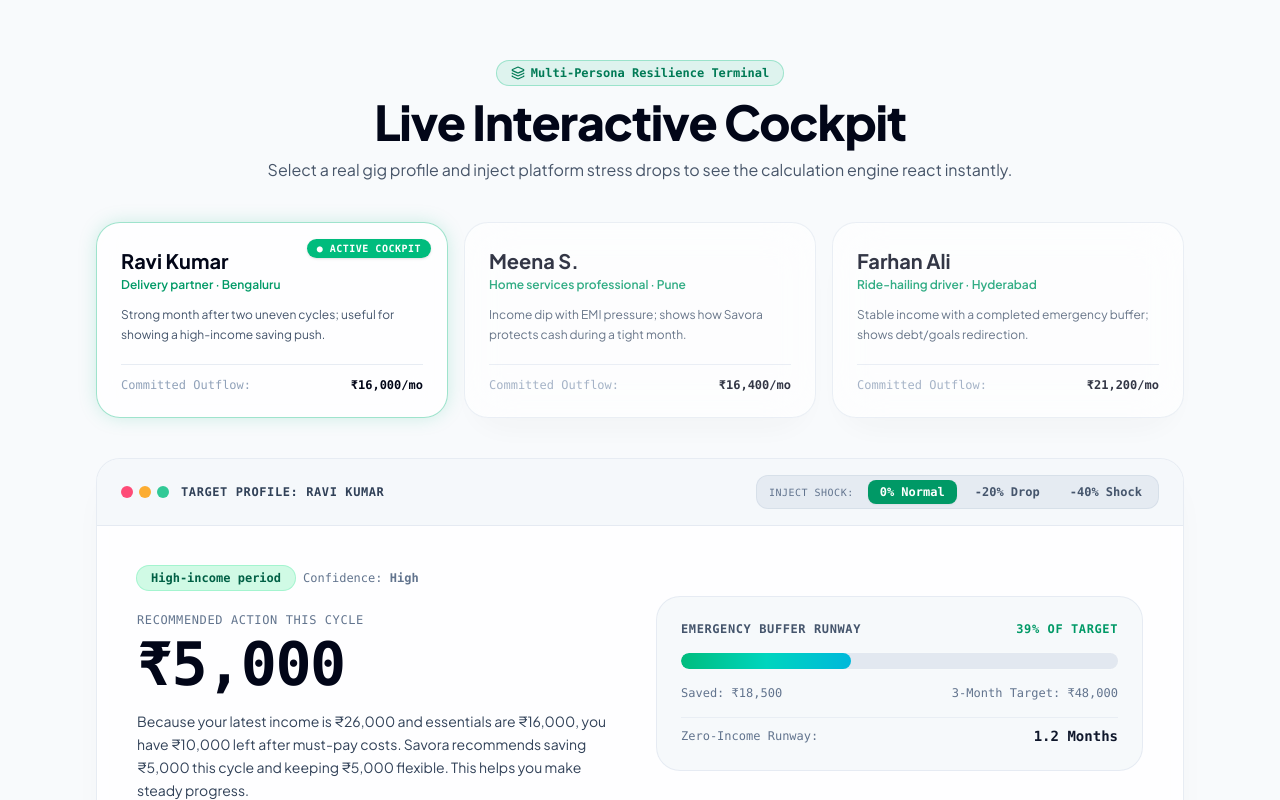
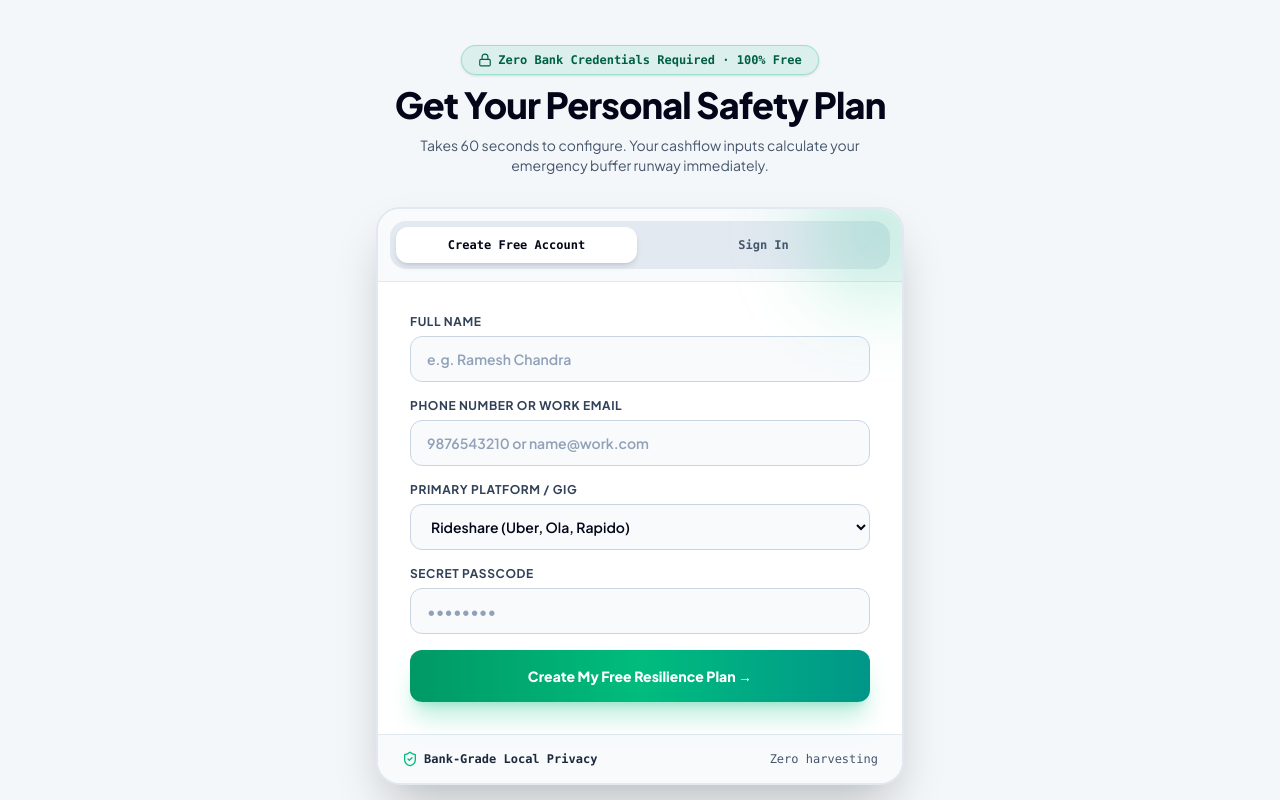
Before and after one commit to Defaulters-sohampratham/Savora, a Next.js app: page / in a window 1280 px wide. Shown: the part 1840-2640 px from the top of the page. Built offline with nearby package versions, Linux system fonts and the light colour scheme; no server answers.

Commit message:
fix(landing): move auth form above demo section and fix card contrast and opacity

```diff
--- a/app/globals.css
+++ b/app/globals.css
@@ -84,8 +84,6 @@ html.dark .ambient-aurora-top {
   background-image:
     linear-gradient(to right, rgba(0, 0, 0, 0.04) 1px, transparent 1px),
     linear-gradient(to bottom, rgba(0, 0, 0, 0.04) 1px, transparent 1px);
-  mask-image: radial-gradient(ellipse 70% 60% at 50% 25%, black 40%, transparent 100%);
-  -webkit-mask-image: radial-gradient(ellipse 70% 60% at 50% 25%, black 40%, transparent 100%);
 }
 
 html.dark .bg-tech-grid {
--- a/app/page.tsx
+++ b/app/page.tsx
@@ -303,17 +303,17 @@ export default function LandingPage() {
           {/* Quick Action CTA Buttons */}
           <div className="mt-10 flex flex-col items-center justify-center gap-4 sm:flex-row">
             <a
-              href="#demo"
+              href="#auth"
               className="inline-flex w-full items-center justify-center gap-2.5 rounded-2xl bg-gradient-to-r from-emerald-500 to-teal-600 px-8 py-4 text-sm font-bold text-white shadow-xl shadow-emerald-500/25 hover:from-emerald-600 hover:to-teal-700 active:scale-95 transition-all duration-200 sm:w-auto cursor-pointer"
             >
-              <span>Explore 3 Real Worker Cockpits</span>
+              <span>Create Free Account</span>
               <ArrowRight className="h-4 w-4" />
             </a>
             <a
-              href="#auth"
+              href="#demo"
               className="inline-flex w-full items-center justify-center gap-2 rounded-2xl glass-cockpit px-8 py-4 text-sm font-bold text-slate-800 hover:text-slate-950 dark:text-slate-200 dark:hover:text-white active:scale-95 transition-all duration-200 sm:w-auto shadow-md"
             >
-              <span>Create Free Account</span>
+              <span>Explore 3 Real Worker Cockpits</span>
             </a>
           </div>
         </div>
@@ -396,9 +396,191 @@ export default function LandingPage() {
       </section>
 
       {/* ========================================================================= */}
-      {/* 3. INTERACTIVE 3-WORKER LIVE COCKPIT (THE CENTERPIECE)                    */}
+      {/* 3. AUTH SECTION: High-Contrast, Solid, Luminous Card (Positioned Above Demo) */}
       {/* ========================================================================= */}
-      <section id="demo" className="py-24 relative overflow-hidden">
+      <section id="auth" className="py-20 border-t border-slate-200 dark:border-white/10 bg-slate-100/50 dark:bg-[#050c0e] relative">
+        <div className="mx-auto max-w-xl px-4 sm:px-6 space-y-8">
+          <div className="text-center space-y-2.5">
+            <div className="inline-flex items-center gap-1.5 rounded-full border border-emerald-500/30 bg-emerald-500/10 px-4 py-1.5 text-xs font-mono font-bold text-emerald-800 dark:text-emerald-300 shadow-sm">
+              <Lock className="h-3.5 w-3.5" />
+              <span>Zero Bank Credentials Required · 100% Free</span>
+            </div>
+            <h2 className="text-3xl sm:text-4xl font-black tracking-tight text-slate-950 dark:text-white">
+              Get Your Personal Safety Plan
+            </h2>
+            <p className="text-xs sm:text-sm text-slate-600 dark:text-slate-400 max-w-md mx-auto">
+              Takes 60 seconds to configure. Your cashflow inputs calculate your emergency buffer runway immediately.
+            </p>
+          </div>
+
+          <div className="rounded-3xl border-2 border-slate-200 dark:border-emerald-500/40 bg-white dark:bg-[#07130e] shadow-2xl overflow-hidden relative">
+            {/* Subtle glow aura */}
+            <div className="pointer-events-none absolute -top-12 -right-12 h-36 w-36 rounded-full bg-emerald-500/20 blur-2xl" />
+
+            {/* Pill Tab Switcher */}
+            <div className="p-3 bg-slate-50 dark:bg-slate-950/80 border-b border-slate-200 dark:border-white/10">
+              <div className="grid grid-cols-2 gap-1.5 rounded-2xl bg-slate-200/90 dark:bg-slate-900 p-1.5 text-xs font-bold font-mono">
+                <button
+                  type="button"
+                  onClick={() => setAuthMode("signup")}
+                  className={`py-2.5 rounded-xl transition-all duration-200 cursor-pointer ${
+                    authMode === "signup"
+                      ? "bg-white text-slate-950 shadow-md font-black dark:bg-emerald-600 dark:text-white"
+                      : "text-slate-600 hover:text-slate-950 dark:text-slate-400 dark:hover:text-white"
+                  }`}
+                >
+                  Create Free Account
+                </button>
+                <button
+                  type="button"
+                  onClick={() => setAuthMode("signin")}
+                  className={`py-2.5 rounded-xl transition-all duration-200 cursor-pointer ${
+                    authMode === "signin"
+                      ? "bg-white text-slate-950 shadow-md font-black dark:bg-emerald-600 dark:text-white"
+                      : "text-slate-600 hover:text-slate-950 dark:text-slate-400 dark:hover:text-white"
+                  }`}
+                >
+                  Sign In
+                </button>
+              </div>
+            </div>
+
+            {/* Body */}
+            <div className="p-6 sm:p-8">
+              {isAuthenticated && user ? (
+                <div className="rounded-2xl bg-emerald-500/10 border border-emerald-500/30 p-6 text-center space-y-4">
+                  <CheckCircle2 className="mx-auto h-12 w-12 text-emerald-500" />
+                  <h3 className="text-lg font-black text-slate-950 dark:text-white">You are signed in</h3>
+                  <p className="text-xs font-mono text-slate-600 dark:text-slate-300">
+                    Logged in as <strong>{user.displayName}</strong> ({user.role})
+                  </p>
+                  <div className="flex flex-wrap justify-center gap-3 pt-2">
+                    <Link
+                      href="/onboarding"
+                      className="inline-flex items-center gap-2 rounded-xl bg-emerald-600 px-5 py-2.5 text-xs font-bold text-white shadow-md hover:bg-emerald-700 transition"
+                    >
+                      <span>Update Cashflow Inputs</span>
+                      <ArrowRight className="h-3.5 w-3.5" />
+                    </Link>
+                    <Link
+                      href="/dashboard"
+                      className="inline-flex items-center gap-2 rounded-xl glass-cockpit px-4 py-2.5 text-xs font-semibold text-slate-800 dark:text-slate-200 hover:text-emerald-500 transition"
+                    >
+                      <span>Open Cockpit</span>
+                    </Link>
+                  </div>
+                </div>
+              ) : authSuccess ? (
+                <div className="rounded-2xl bg-emerald-500/10 border border-emerald-500/30 p-6 text-center space-y-3">
+                  <CheckCircle2 className="mx-auto h-12 w-12 text-emerald-500" />
+                  <h3 className="text-lg font-bold text-emerald-950 dark:text-emerald-200">Success!</h3>
+                  <p className="text-xs text-emerald-800 dark:text-emerald-300">{authSuccess}</p>
+                </div>
+              ) : (
+                <form onSubmit={handleAuthSubmit} className="space-y-4">
+                  {authError && (
+                    <div className="rounded-xl border border-rose-500/30 bg-rose-500/10 p-3.5 text-xs font-mono text-rose-800 dark:text-rose-300">
+                      {authError}
+                    </div>
+                  )}
+
+                  {authMode === "signup" && (
+                    <div>
+                      <label className="block text-xs font-bold uppercase tracking-wider text-slate-700 dark:text-slate-300">
+                        Full Name
+                      </label>
+                      <input
+                        type="text"
+                        required
+                        value={formData.name}
+                        onChange={(e) => setFormData({ ...formData, name: e.target.value })}
+                        placeholder="e.g. Ramesh Chandra"
+                        className="mt-1.5 w-full rounded-xl border border-slate-300 bg-slate-50 px-4 py-3 text-sm font-semibold text-slate-950 placeholder:text-slate-400 focus:border-emerald-500 focus:bg-white focus:ring-2 focus:ring-emerald-500/30 focus:outline-none dark:border-white/15 dark:bg-[#0c1813] dark:text-white dark:placeholder:text-slate-500 dark:focus:border-emerald-400 transition"
+                      />
+                    </div>
+                  )}
+
+                  <div>
+                    <label className="block text-xs font-bold uppercase tracking-wider text-slate-700 dark:text-slate-300">
+                      Phone Number or Work Email
+                    </label>
+                    <input
+                      type="text"
+                      required
+                      value={formData.contact}
+                      onChange={(e) => setFormData({ ...formData, contact: e.target.value })}
+                      placeholder="9876543210 or name@work.com"
+                      className="mt-1.5 w-full rounded-xl border border-slate-300 bg-slate-50 px-4 py-3 text-sm font-semibold text-slate-950 placeholder:text-slate-400 focus:border-emerald-500 focus:bg-white focus:ring-2 focus:ring-emerald-500/30 focus:outline-none dark:border-white/15 dark:bg-[#0c1813] dark:text-white dark:placeholder:text-slate-500 dark:focus:border-emerald-400 transition"
+                    />
+                  </div>
+
+                  {authMode === "signup" && (
+                    <div>
+                      <label className="block text-xs font-bold uppercase tracking-wider text-slate-700 dark:text-slate-300">
+                        Primary Platform / Gig
+                      </label>
+                      <select
+                        value={formData.category}
+                        onChange={(e) => setFormData({ ...formData, category: e.target.value })}
+                        className="mt-1.5 w-full rounded-xl border border-slate-300 bg-slate-50 px-4 py-3 text-sm font-semibold text-slate-950 focus:border-emerald-500 focus:bg-white focus:ring-2 focus:ring-emerald-500/30 focus:outline-none dark:border-white/15 dark:bg-[#0c1813] dark:text-white dark:focus:border-emerald-400 transition"
+                      >
+                        <option value="Rideshare (Uber, Ola)">Rideshare (Uber, Ola, Rapido)</option>
+                        <option value="Delivery (Zomato, Swiggy)">Food Delivery (Zomato, Swiggy)</option>
+                        <option value="Quick Commerce (Blinkit, Zepto)">Quick Commerce (Blinkit, Zepto)</option>
+                        <option value="Freelance Creative / Tech">Freelance Creative / Tech</option>
+                      </select>
+                    </div>
+                  )}
+
+                  <div>
+                    <label className="block text-xs font-bold uppercase tracking-wider text-slate-700 dark:text-slate-300">
+                      Secret Passcode
+                    </label>
+                    <input
+                      type="password"
+                      required
+                      value={formData.pass}
+                      onChange={(e) => setFormData({ ...formData, pass: e.target.value })}
+                      placeholder="••••••••"
+                      className="mt-1.5 w-full rounded-xl border border-slate-300 bg-slate-50 px-4 py-3 text-sm font-semibold text-slate-950 placeholder:text-slate-400 focus:border-emerald-500 focus:bg-white focus:ring-2 focus:ring-emerald-500/30 focus:outline-none dark:border-white/15 dark:bg-[#0c1813] dark:text-white dark:placeholder:text-slate-500 dark:focus:border-emerald-400 transition"
+                    />
+                  </div>
+
+                  <button
+                    type="submit"
+                    disabled={authLoading}
+                    className="w-full rounded-xl bg-gradient-to-r from-emerald-600 via-emerald-500 to-teal-600 hover:from-emerald-700 hover:to-teal-700 py-4 text-sm font-black text-white shadow-xl shadow-emerald-500/25 active:scale-[0.98] transition-all disabled:opacity-50 cursor-pointer"
+                  >
+                    {authLoading ? (
+                      <span className="flex items-center justify-center gap-2">
+                        <Loader2 className="h-4 w-4 animate-spin" />
+                        <span>Processing securely...</span>
+                      </span>
+                    ) : authMode === "signup" ? (
+                      "Create My Free Resilience Plan →"
+                    ) : (
+                      "Sign In to My Dashboard →"
+                    )}
+                  </button>
+                </form>
+              )}
+            </div>
+
+            <div className="border-t border-slate-200 dark:border-white/10 bg-slate-50 dark:bg-[#060e0a] px-6 py-4 text-xs font-mono text-slate-600 dark:text-slate-300 flex items-center justify-between">
+              <span className="flex items-center gap-1.5 font-semibold text-slate-800 dark:text-slate-200">
+                <ShieldCheck className="h-4 w-4 text-emerald-500" />
+                Bank-Grade Local Privacy
+              </span>
+              <span>Zero harvesting</span>
+            </div>
+          </div>
+        </div>
+      </section>
+
+      {/* ========================================================================= */}
+      {/* 4. INTERACTIVE 3-WORKER LIVE COCKPIT (THE CENTERPIECE)                    */}
+      {/* ========================================================================= */}
+      <section id="demo" className="py-24 border-t border-slate-200/80 dark:border-white/[0.08] relative overflow-hidden">
         <div className="mx-auto max-w-6xl px-4 sm:px-6 lg:px-8 space-y-10">
           <div className="text-center max-w-3xl mx-auto space-y-3">
             <div className="inline-flex items-center gap-1.5 rounded-full border border-emerald-500/30 bg-emerald-500/10 px-3.5 py-1 text-xs font-mono font-bold text-emerald-700 dark:text-emerald-300">
@@ -603,185 +785,6 @@ export default function LandingPage() {
       </section>
 
       {/* ========================================================================= */}
-      {/* 4. AUTH SECTION: Ultra-Clean High-Tech Card                               */}
-      {/* ========================================================================= */}
-      <section id="auth" className="py-20 border-t border-slate-200/80 dark:border-white/[0.08] bg-tech-grid">
-        <div className="mx-auto max-w-xl px-4 sm:px-6 space-y-8">
-          <div className="text-center space-y-2">
-            <div className="inline-flex items-center gap-1.5 rounded-full border border-emerald-500/30 bg-emerald-500/10 px-3 py-1 text-xs font-mono font-semibold text-emerald-700 dark:text-emerald-300">
-              <Lock className="h-3.5 w-3.5" />
-              <span>Zero Bank Credentials Required</span>
-            </div>
-            <h2 className="text-3xl sm:text-4xl font-black tracking-tight text-slate-950 dark:text-white">
-              Get Your Personal Safety Plan
-            </h2>
-            <p className="text-xs sm:text-sm text-slate-500 dark:text-slate-400">
-              Takes 60 seconds to configure. Your data never leaves your browser unless connected to your cloud account.
-            </p>
-          </div>
-
-          <div className="glass-cockpit rounded-3xl border border-slate-200/90 dark:border-white/[0.1] shadow-2xl overflow-hidden">
-            {/* Pill Tab Switcher */}
-            <div className="p-3 bg-slate-100/70 dark:bg-slate-950/60 border-b border-slate-200/60 dark:border-white/[0.06]">
-              <div className="grid grid-cols-2 gap-1 rounded-xl bg-slate-200/80 dark:bg-slate-900 p-1 text-xs font-semibold">
-                <button
-                  type="button"
-                  onClick={() => setAuthMode("signup")}
-                  className={`py-2 rounded-lg transition ${
-                    authMode === "signup"
-                      ? "bg-white text-slate-950 shadow-xs font-bold dark:bg-slate-800 dark:text-white"
-                      : "text-slate-600 hover:text-slate-950 dark:text-slate-400"
-                  }`}
-                >
-                  Create Free Account
-                </button>
-                <button
-                  type="button"
-                  onClick={() => setAuthMode("signin")}
-                  className={`py-2 rounded-lg transition ${
-                    authMode === "signin"
-                      ? "bg-white text-slate-950 shadow-xs font-bold dark:bg-slate-800 dark:text-white"
-                      : "text-slate-600 hover:text-slate-950 dark:text-slate-400"
-                  }`}
-                >
-                  Sign In
-                </button>
-              </div>
-            </div>
-
-            {/* Body */}
-            <div className="p-6 sm:p-8">
-              {isAuthenticated && user ? (
-                <div className="rounded-2xl bg-emerald-500/10 border border-emerald-500/30 p-6 text-center space-y-4">
-                  <CheckCircle2 className="mx-auto h-10 w-10 text-emerald-500" />
-                  <h3 className="text-lg font-bold text-slate-950 dark:text-white">You are signed in</h3>
-                  <p className="text-xs font-mono text-slate-600 dark:text-slate-300">
-                    Logged in as <strong>{user.displayName}</strong> ({user.role})
-                  </p>
-                  <div className="flex flex-wrap justify-center gap-3 pt-2">
-                    <Link
-                      href="/onboarding"
-                      className="inline-flex items-center gap-2 rounded-xl bg-emerald-600 px-5 py-2.5 text-xs font-bold text-white shadow-md hover:bg-emerald-700 transition"
-                    >
-                      <span>Update Cashflow Inputs</span>
-                      <ArrowRight className="h-3.5 w-3.5" />
-                    </Link>
-                    <Link
-                      href="/dashboard"
-                      className="inline-flex items-center gap-2 rounded-xl glass-cockpit px-4 py-2.5 text-xs font-semibold text-slate-800 dark:text-slate-200 hover:text-emerald-500 transition"
-                    >
-                      <span>Open Cockpit</span>
-                    </Link>
-                  </div>
-                </div>
-              ) : authSuccess ? (
-                <div className="rounded-2xl bg-emerald-500/10 border border-emerald-500/30 p-6 text-center space-y-3">
-                  <CheckCircle2 className="mx-auto h-10 w-10 text-emerald-500" />
-                  <h3 className="text-lg font-bold text-emerald-950 dark:text-emerald-200">Success!</h3>
-                  <p className="text-xs text-emerald-800 dark:text-emerald-300">{authSuccess}</p>
-                </div>
-              ) : (
-                <form onSubmit={handleAuthSubmit} className="space-y-4">
-                  {authError && (
-                    <div className="rounded-xl border border-rose-500/30 bg-rose-500/10 p-3.5 text-xs font-mono text-rose-800 dark:text-rose-300">
-                      {authError}
-                    </div>
-                  )}
-
-                  {authMode === "signup" && (
-                    <div>
-                      <label className="block text-xs font-bold uppercase tracking-wider text-slate-600 dark:text-slate-400">
-                        Full Name
-                      </label>
-                      <input
-                        type="text"
-                        required
-                        value={formData.name}
-                        onChange={(e) => setFormData({ ...formData, name: e.target.value })}
-                        placeholder="e.g. Ramesh Chandra"
-                        className="mt-1.5 w-full rounded-xl border border-slate-200 bg-white px-3.5 py-2.5 text-sm font-medium text-slate-900 focus:border-emerald-500 focus:ring-2 focus:ring-emerald-500/20 focus:outline-none dark:border-white/10 dark:bg-slate-950/70 dark:text-white"
-                      />
-                    </div>
-                  )}
-
-                  <div>
-                    <label className="block text-xs font-bold uppercase tracking-wider text-slate-600 dark:text-slate-400">
-                      Phone Number or Work Email
-                    </label>
-                    <input
-                      type="text"
-                      required
-                      value={formData.contact}
-                      onChange={(e) => setFormData({ ...formData, contact: e.target.value })}
-                      placeholder="9876543210 or name@work.com"
-                      className="mt-1.5 w-full rounded-xl border border-slate-200 bg-white px-3.5 py-2.5 text-sm font-medium text-slate-900 focus:border-emerald-500 focus:ring-2 focus:ring-emerald-500/20 focus:outline-none dark:border-white/10 dark:bg-slate-950/70 dark:text-white"
-                    />
-                  </div>
-
-                  {authMode === "signup" && (
-                    <div>
-                      <label className="block text-xs font-bold uppercase tracking-wider text-slate-600 dark:text-slate-400">
-                        Primary Platform / Gig
-                      </label>
-                      <select
-                        value={formData.category}
-                        onChange={(e) => setFormData({ ...formData, category: e.target.value })}
-                        className="mt-1.5 w-full rounded-xl border border-slate-200 bg-white px-3.5 py-2.5 text-sm font-medium text-slate-900 focus:border-emerald-500 focus:ring-2 focus:ring-emerald-500/20 focus:outline-none dark:border-white/10 dark:bg-slate-950/70 dark:text-white"
-                      >
-                        <option value="Rideshare (Uber, Ola)">Rideshare (Uber, Ola, Rapido)</option>
-                        <option value="Delivery (Zomato, Swiggy)">Food Delivery (Zomato, Swiggy)</option>
-                        <option value="Quick Commerce (Blinkit, Zepto)">Quick Commerce (Blinkit, Zepto)</option>
-                        <option value="Freelance Creative / Tech">Freelance Creative / Tech</option>
-                      </select>
-                    </div>
-                  )}
-
-                  <div>
-                    <label className="block text-xs font-bold uppercase tracking-wider text-slate-600 dark:text-slate-400">
-                      Secret Passcode
-                    </label>
-                    <input
-                      type="password"
-                      required
-                      value={formData.pass}
-                      onChange={(e) => setFormData({ ...formData, pass: e.target.value })}
-                      placeholder="••••••••"
-                      className="mt-1.5 w-full rounded-xl border border-slate-200 bg-white px-3.5 py-2.5 text-sm font-medium text-slate-900 focus:border-emerald-500 focus:ring-2 focus:ring-emerald-500/20 focus:outline-none dark:border-white/10 dark:bg-slate-950/70 dark:text-white"
-                    />
-                  </div>
-
-                  <button
-                    type="submit"
-                    disabled={authLoading}
-                    className="w-full rounded-xl bg-gradient-to-r from-emerald-500 to-teal-600 py-3.5 text-sm font-bold text-white shadow-lg shadow-emerald-500/20 hover:from-emerald-600 hover:to-teal-700 active:scale-98 transition disabled:opacity-50 cursor-pointer"
-                  >
-                    {authLoading ? (
-                      <span className="flex items-center justify-center gap-2">
-                        <Loader2 className="h-4 w-4 animate-spin" />
-                        <span>Processing securely...</span>
-                      </span>
-                    ) : authMode === "signup" ? (
-                      "Create My Free Resilience Plan →"
-                    ) : (
-                      "Sign In to My Dashboard →"
-                    )}
-                  </button>
-                </form>
-              )}
-            </div>
-
-            <div className="border-t border-slate-200/60 dark:border-white/[0.06] bg-slate-100/50 dark:bg-slate-950/40 px-6 py-3.5 text-xs font-mono text-slate-500 flex items-center justify-between">
-              <span className="flex items-center gap-1.5">
-                <ShieldCheck className="h-3.5 w-3.5 text-emerald-500" />
-                Bank-Grade Local Privacy
-              </span>
-              <span>Zero harvesting</span>
-            </div>
-          </div>
-        </div>
-      </section>
-
-      {/* ========================================================================= */}
       {/* 5. FOOTER: High-Tech FinTech Closing                                      */}
       {/* ========================================================================= */}
       <footer className="border-t border-slate-200/80 dark:border-white/[0.08] bg-white dark:bg-[#020506] py-12">
@@ -793,8 +796,8 @@ export default function LandingPage() {
           </div>
           <div className="flex items-center gap-6">
             <a href="#problem" className="hover:text-emerald-500 transition">The Crisis</a>
+            <a href="#auth" className="hover:text-emerald-500 transition">Account</a>
             <a href="#demo" className="hover:text-emerald-500 transition">Live Deck</a>
-            <a href="#auth" className="hover:text-emerald-500 transition">Account</a>
           </div>
         </div>
       </footer>
```
